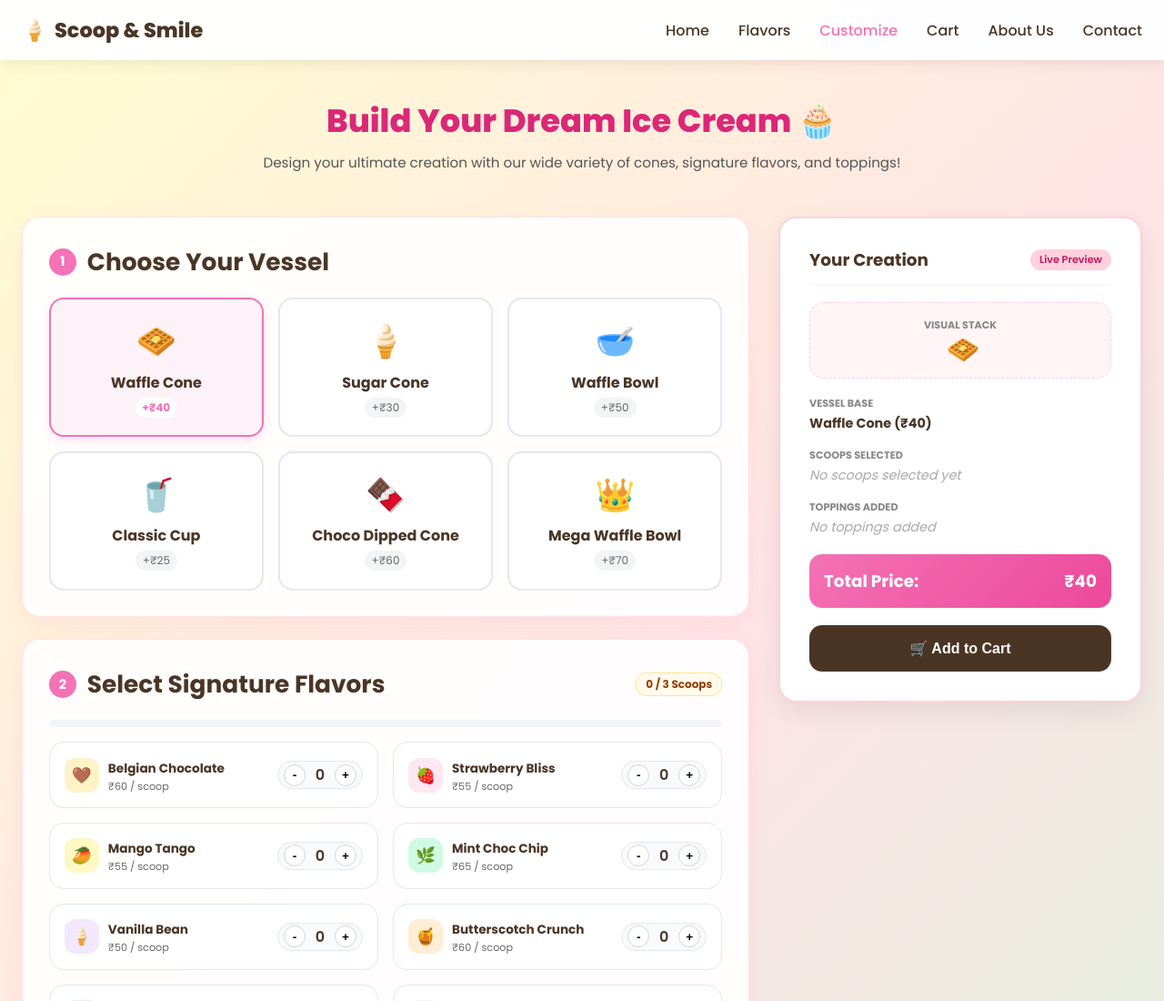
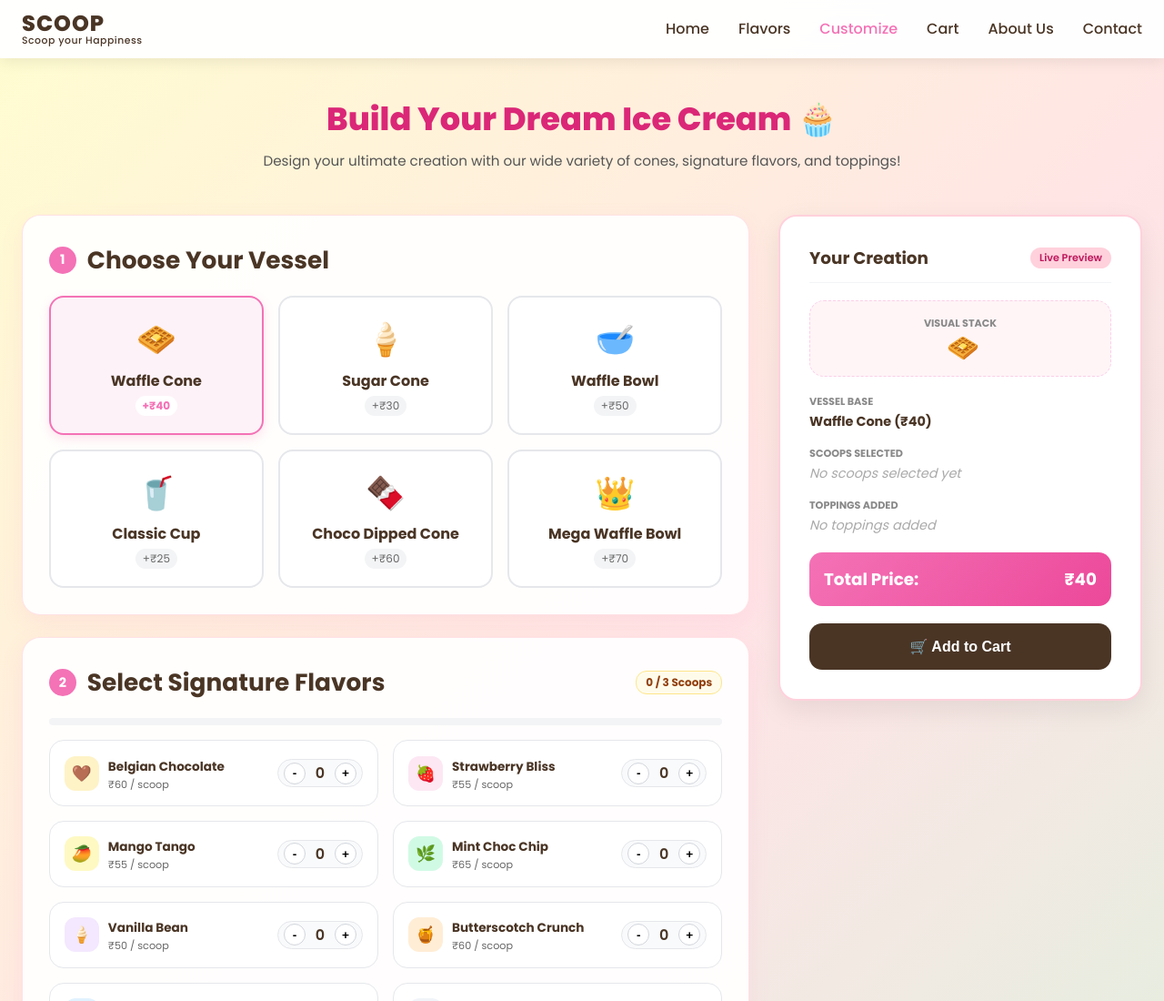
Before and after one commit to GnanaJeffersonP/group-project-ice-cream, a website: page customize.html in a window 1280 px wide. Shown: the top 1100 px of the page at 91% size. Drawn offline with Linux system fonts and the light colour scheme.

Commit message:
Updated customize HTML and CSS

```diff
--- a/customize.css
+++ b/customize.css
@@ -1,5 +1,6 @@
-
-/*Scoop & Smile - Customize Page CSS */
+/* ==========================================
+   Scoop & Smile - Customize Page CSS (Final Pro Version)
+   ========================================== */
 
 :root {
     --pastel-pink: #ffd1dc;
@@ -23,7 +24,24 @@ body {
     position: relative;
 }
 
+/* Floating Background Elements Animation */
+.floating-bg {
+    position: fixed;
+    top: 0;
+    left: 0;
+    width: 100%;
+    height: 100%;
+    overflow: hidden;
+    pointer-events: none;
+    z-index: 1;
+}
 
+.float-item {
+    position: absolute;
+    font-size: 1.8rem;
+    opacity: 0.3;
+    animation: floatUp 8s linear infinite;
+}
 
 @keyframes floatUp {
     0% {
@@ -38,7 +56,7 @@ body {
     }
 }
 
-
+/* Ensure content sits above background */
 header, main, .modal-overlay {
     position: relative;
     z-index: 10;
@@ -55,7 +73,7 @@ header, main, .modal-overlay {
     animation: pulseTotal 0.3s ease-in-out;
 }
 
-/* Navbar  */
+/* Navbar - Sticky & Modern */
 header {
     background: rgba(255, 255, 255, 0.95);
     backdrop-filter: blur(10px);
@@ -70,20 +88,33 @@ header {
 .nav-container {
     max-width: 1300px;
     margin: 0 auto;
-    padding: 1rem 1.5rem;
+    padding: 0.8rem 1.5rem;
     display: flex;
     justify-content: space-between;
     align-items: center;
 }
 
+/* Brand Logo Styling (SCOOP + Tagline) */
 .logo {
     display: flex;
-    align-items: center;
-    gap: 8px;
+    flex-direction: column;
     cursor: pointer;
-    font-size: 1.4rem;
+    line-height: 1.1;
+}
+
+.brand-title {
+    font-size: 1.5rem;
     font-weight: 800;
-    color: var(--brand-brown);
+    color: #4a3525;
+    letter-spacing: 1px;
+    text-transform: uppercase;
+}
+
+.brand-tagline {
+    font-size: 0.68rem;
+    font-weight: 500;
+    color: #4a3525;
+    letter-spacing: 0.5px;
 }
 
 .nav-links {
--- a/customize.html
+++ b/customize.html
@@ -3,7 +3,7 @@
 <head>
     <meta charset="UTF-8">
     <meta name="viewport" content="width=device-width, initial-scale=1.0">
-    <title>Customize Your Ice Cream | Scoop & Smile</title>
+    <title>Customize Your Ice Cream | SCOOP</title>
     <!-- Google Fonts -->
     <link href="https://fonts.googleapis.com/css2?family=Poppins:wght@300;400;500;600;700;800&display=swap" rel="stylesheet">
     <!-- Custom CSS -->
@@ -15,8 +15,8 @@
     <header>
         <div class="nav-container">
             <div class="logo" onclick="window.location.href='../index.html'">
-                <span>🍦</span>
-                <span>Scoop & Smile</span>
+                <span class="brand-title">SCOOP</span>
+                <span class="brand-tagline">Scoop your Happiness</span>
             </div>
             <!-- Desktop Links -->
             <ul class="nav-links">
@@ -27,10 +27,10 @@
                 <li><a href="about.html">About Us</a></li>
                 <li><a href="contact.html">Contact</a></li>
             </ul>
-            <!-- Mobile Menu  -->
+            <!-- Mobile Menu Toggle -->
             <button class="menu-toggle" onclick="toggleMobileMenu()">☰</button>
         </div>
-        <!-- Mobile  Menu -->
+        <!-- Mobile Menu -->
         <div id="mobileMenu" class="mobile-menu">
             <a href="index.html">Home</a>
             <a href="flavors.html">Flavors</a>
@@ -53,7 +53,7 @@
             <!-- Left Steps Column -->
             <div class="builder-steps">
 
-                <!-- Step 1: Vessel Selection  -->
+                <!-- Step 1: Vessel Selection (6 Items) -->
                 <div class="builder-section">
                     <div class="section-header">
                         <div class="step-badge">1</div>
@@ -99,7 +99,7 @@
                     </div>
                 </div>
 
-                <!-- Step 2: Flavors Selection  -->
+                <!-- Step 2: Flavors Selection -->
                 <div class="builder-section">
                     <div class="section-header" style="justify-content: space-between;">
                         <div style="display: flex; align-items: center; gap: 12px;">
@@ -203,7 +203,7 @@
                                 <button class="counter-btn" onclick="updateScoop('Butterscotch Crunch', 60, 1, '🍯')">+</button>
                             </div>
                         </div>
-                        <!-- Flavor 7 -->
+                        <!-- Flavor 7  -->
                         <div class="flavor-item desktop-only-flavor">
                             <div class="flavor-info">
                                 <div class="flavor-icon" style="background:#e0f2fe;">🫐</div>
```
